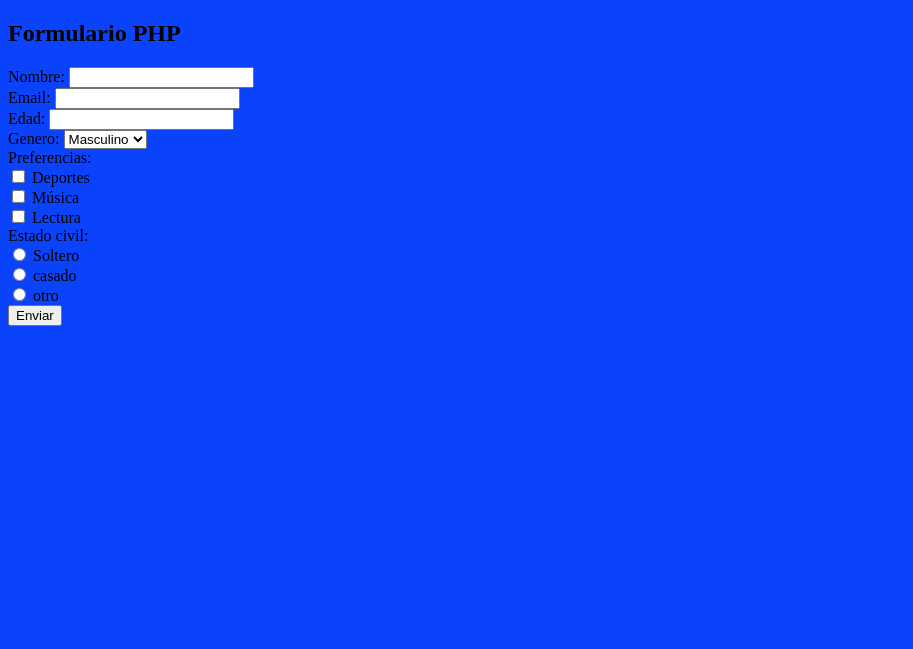
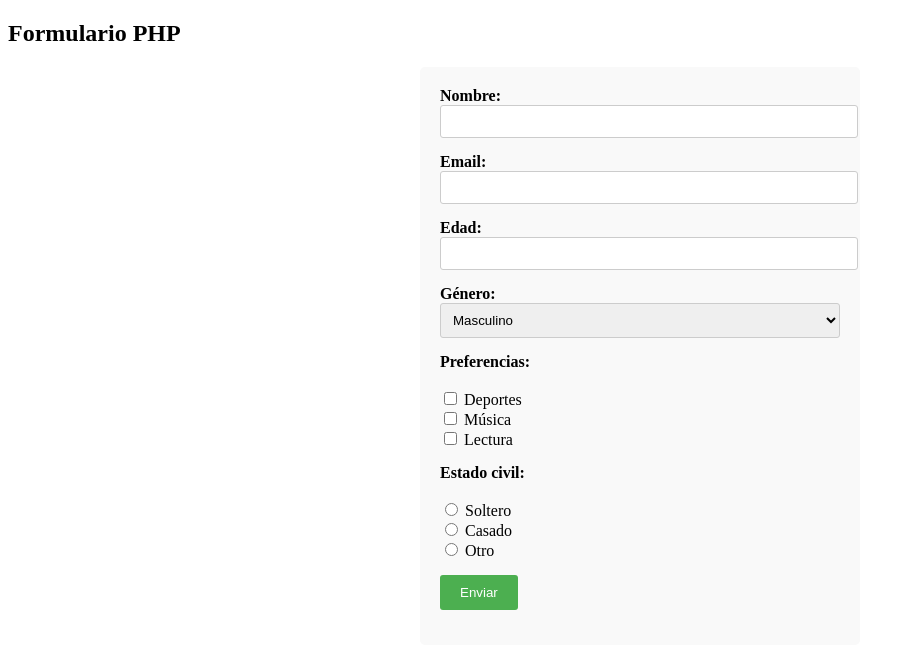
Before and after one commit to luisperez17/php, a PHP site: page / in a window 1280 px wide. Shown: the top 649 px of the page, without its empty margins (0-913 px from the left). Run offline with PHP 8.4, Linux system fonts and the light colour scheme; a stand-in replaces the project's code that opens the database connection.

Commit message:
Actualizacion formulario principal

```diff
--- a/DanielS/index.php
+++ b/DanielS/index.php
@@ -7,36 +7,49 @@
     <link rel="stylesheet" href="style.css">
 </head>
 <body>
-    <h2>Formulario PHP</h2>
-    <form action="procesar.php" method="POST">
+    <h2 class="titulo">Formulario PHP</h2>
+    <form action="procesar.php" method="POST" class="formulario">
+        <div class="campo">
             <label for="nombre">Nombre:</label>
-        <input type="text" name="nombre" id="nombre" required><br>
+            <input type="text" name="nombre" id="nombre" required>
+        </div>
 
+        <div class="campo">
             <label for="email">Email:</label>
-        <input type="email" name="email" id="email" required><br>
+            <input type="email" name="email" id="email" required>
+        </div>
 
+        <div class="campo">
             <label for="edad">Edad:</label>
-        <input type="number" name="edad" id="edad" required><br>
+            <input type="number" name="edad" id="edad" required>
+        </div>
 
-        <label for="genero">Genero:</label>
-        <select name="genero" id="genero" required><br>
+        <div class="campo">
+            <label for="genero">Género:</label>
+            <select name="genero" id="genero" required>
                 <option value="masculino">Masculino</option>
                 <option value="femenino">Femenino</option>
                 <option value="otro">Otro</option>
-        </select><br>
+            </select>
+        </div>
 
+        <div class="campo">
             <label>Preferencias:</label><br>
-        <input type="checkbox" name="preferencias" value="deportes"> Deportes<br>
-        <input type="checkbox" name="preferencias" value="musica"> Música<br>
-        <input type="checkbox" name="preferencias" value="lectura"> Lectura<br>
+            <input type="checkbox" name="preferencias[]" value="deportes"> Deportes<br>
+            <input type="checkbox" name="preferencias[]" value="musica"> Música<br>
+            <input type="checkbox" name="preferencias[]" value="lectura"> Lectura<br>
+        </div>
 
+        <div class="campo">
             <label>Estado civil:</label><br>
             <input type="radio" name="estado_civil" value="soltero"> Soltero<br>
-        <input type="radio" name="estado_civil" value="casado"> casado<br>
-        <input type="radio" name="estado_civil" value="otro"> otro<br>
+            <input type="radio" name="estado_civil" value="casado"> Casado<br>
+            <input type="radio" name="estado_civil" value="otro"> Otro<br>
+        </div>
 
-        <input type="submit" value="Enviar">
-
+        <div class="campo">
+            <input type="submit" value="Enviar" class="boton">
+        </div>
     </form>
 </body>
 </html>
--- a/DanielS/style.css
+++ b/DanielS/style.css
@@ -1,3 +1,42 @@
-body{
-    background-color: rgb(11, 67, 252);
+/* Estilos para el formulario */
+.formulario {
+    max-width: 400px;
+    margin: 0 auto;
+    padding: 20px;
+    background-color: #f9f9f9;
+    border-radius: 5px;
 }
+
+/* Estilos para los campos del formulario */
+.campo {
+    margin-bottom: 15px;
+}
+
+.campo label {
+    display: block;
+    font-weight: bold;
+}
+
+.campo input[type="text"],
+.campo input[type="email"],
+.campo input[type="number"],
+.campo select {
+    width: 100%;
+    padding: 8px;
+    border: 1px solid #ccc;
+    border-radius: 3px;
+}
+
+/* Estilos para el botón de enviar */
+.boton {
+    background-color: #4CAF50;
+    color: white;
+    padding: 10px 20px;
+    border: none;
+    border-radius: 3px;
+    cursor: pointer;
+}
+
+.boton:hover {
+    background-color: #45a049;
+}
```
Also changed, not shown: DanielS/procesar.php (+7 -6 lines). Lines whose indentation alone changed are shown as unchanged.
